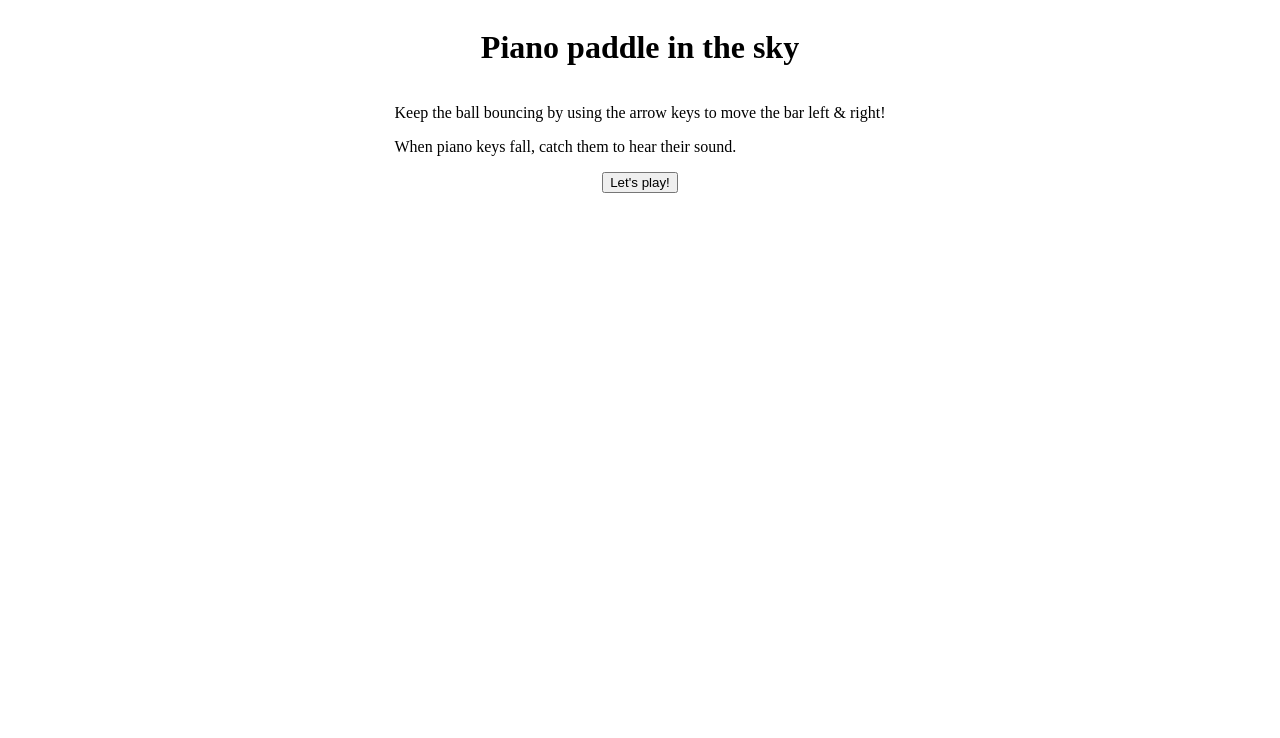
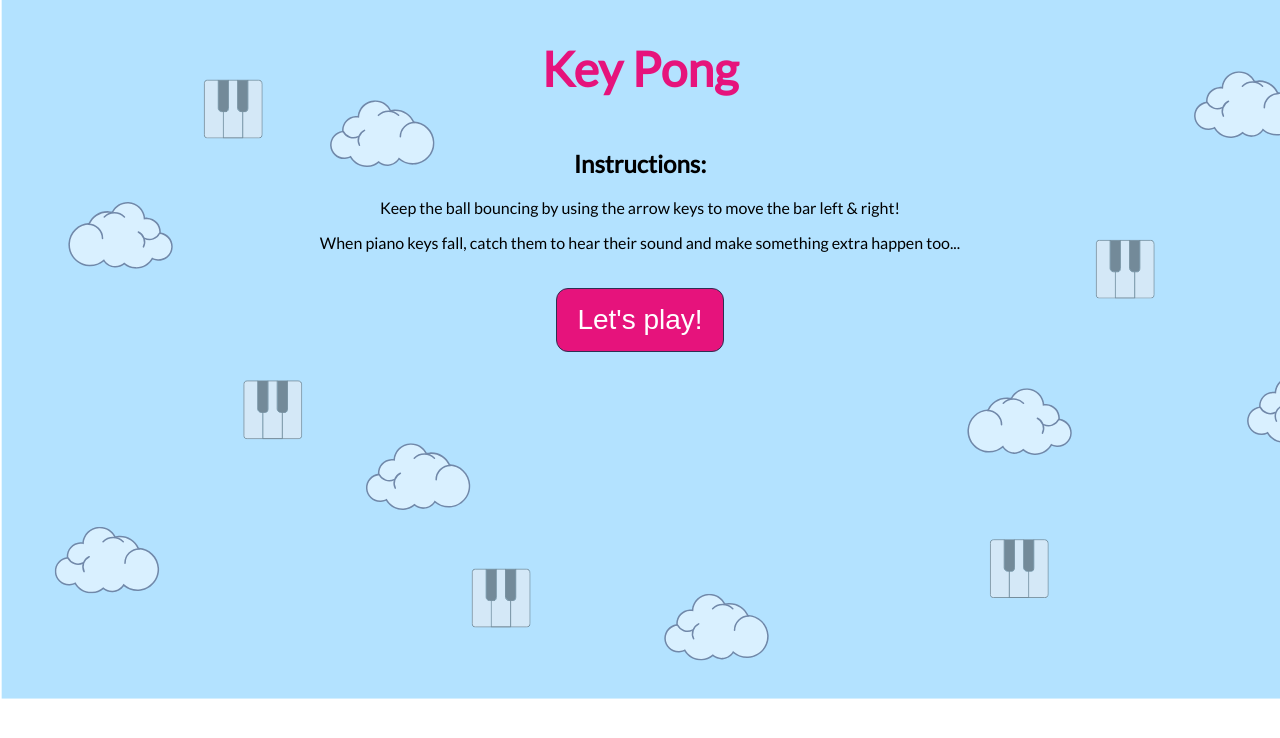
Before and after one commit to daina-slezaite/key-pong, a plain HTML site: page index.html in a window 1280 px wide. Drawn offline with Linux system fonts and the light colour scheme.

Commit message:
add css for opening and game over screens

```diff
--- a/classes.js
+++ b/classes.js
@@ -141,13 +141,13 @@ class Game {
         gameOverParent.id = "game-over-screen";
         let h1Tag = document.createElement('h1');
         h1Tag.innerHTML = "Oh no! So many keys to learn, so little time...";
-        let pTag = document.createElement('p');
-        pTag.innerHTML = `Your final score: ${ball.score}.`;
+        let h2Tag = document.createElement('h2');
+        h2Tag.innerHTML = `Your final score: ${ball.score}.`;
         let secondPTag = document.createElement('p');
         secondPTag.innerHTML = 'Keep playing and you will get better!'
         body.appendChild(gameOverParent);
         gameOverParent.appendChild(h1Tag);
-        gameOverParent.appendChild(pTag);
+        gameOverParent.appendChild(h2Tag);
         gameOverParent.appendChild(secondPTag);
     }
 }
--- a/index.html
+++ b/index.html
@@ -3,15 +3,17 @@
 <head>
     <meta charset="UTF-8">
     <meta name="viewport" content="width=device-width, initial-scale=1.0">
-    <title>Piano Paddle In The Sky</title>
+    <title>Key Pong</title>
     <link rel="stylesheet" href="./style.css">
+    <link rel="icon" href="./images/favicon.svg">
 </head>
 <body>
     <div id="opening-screen">
-        <h1>Piano paddle in the sky</h1>
+        <h1>Key Pong</h1>
         <div class="instructions">
+            <h2>Instructions:</h2>
             <p>Keep the ball bouncing by using the arrow keys to move the bar left & right!</p>
-            <p>When piano keys fall, catch them to hear their sound.</p>
+            <p>When piano keys fall, catch them to hear their sound and make something extra happen too...</p>
         </div>
         <button class="start-game">Let's play!</button>
     </div>
--- a/script.js
+++ b/script.js
@@ -63,7 +63,7 @@ let aMajor = new Audio();
 aMajor.src = "./sounds/A-major.wav"
 
 let bMajor = new Audio();
-bMajor = "./sounds/B-major.wav"
+bMajor.src = "./sounds/B-major.wav"
 
 document.addEventListener('keydown', e => {
     switch (e.keyCode) {
--- a/style.css
+++ b/style.css
@@ -1,3 +1,13 @@
+@import url('https://fonts.googleapis.com/css2?family=Lato:wght@300;400&display=swap');
+
+body {
+    font-family: 'Lato', sans-serif;
+    text-align: center;
+    background-image: url("./images/background.svg");
+    background-position: 0 0;
+    background-repeat: no-repeat;
+}
+
 canvas {
     border: 1px solid black;
     margin-left: auto;
@@ -14,6 +24,7 @@ canvas {
     display: flex;
     flex-direction: column;
     align-items: center;
+    justify-content: center;
 }
 
 #game-over-screen {
@@ -21,3 +32,23 @@ canvas {
     flex-direction: column;
     align-items: center;
 }
+
+.start-game {
+    background-color: #E6137C;
+    border: 1px solid #2E2F53;
+    border-radius: 12px;
+    color: white;
+    padding: 15px 20px;
+    text-align: center;
+    font-size: 28px;
+    margin-top: 20px;
+}
+
+.start-game:hover {
+    background-color: #CB116D;
+}
+
+h1 {
+    font-size: 48px;
+    color: #E6137C;
+}
```
Also changed, not shown: images/background.svg (added), images/favicon.svg (added), 1 other file.
